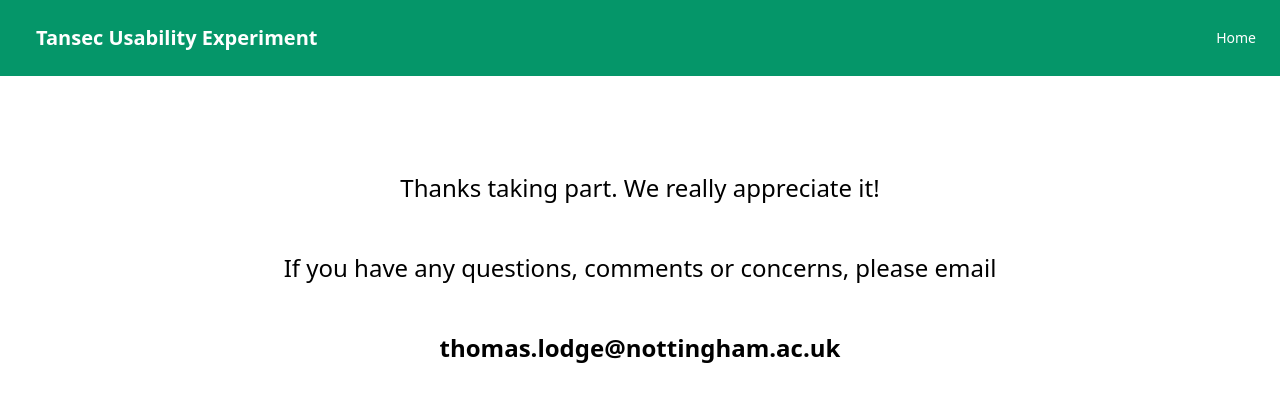
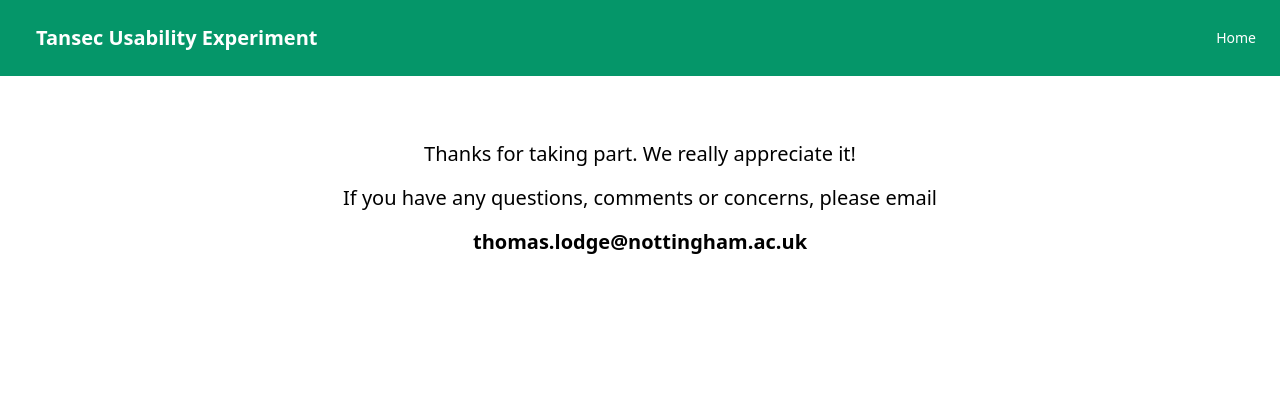
Before and after one commit to tlodge/tansecux, a Next.js app: page /thanks in a window 1280 px wide. Shown: the top 402 px of the page. Built offline with nearby package versions, Linux system fonts and the light colour scheme.

Commit message:
updated the thankyou page

```diff
--- a/pages/thanks/index.js
+++ b/pages/thanks/index.js
@@ -1,10 +1,10 @@
 
 const ThanksPage = ({id, home}) => {
     return (
-      <div id="welcome">
-          <div className="text-2xl text-center p-12"> Thanks taking part.  We really appreciate it!</div>
-          <div className="text-2xl text-center "> If you have any questions, comments or concerns, please email</div>
-          <div className="text-2xl text-center font-bold p-12"> thomas.lodge@nottingham.ac.uk</div>
+      <div className="p-4">
+          <div className="text-xl text-center"> Thanks for taking part.  We really appreciate it!</div>
+          <div className="text-xl text-center mt-4"> If you have any questions, comments or concerns, please email</div>
+          <div className="text-xl text-center font-bold mt-4">thomas.lodge@nottingham.ac.uk</div>
       </div>
     );
   };
```
